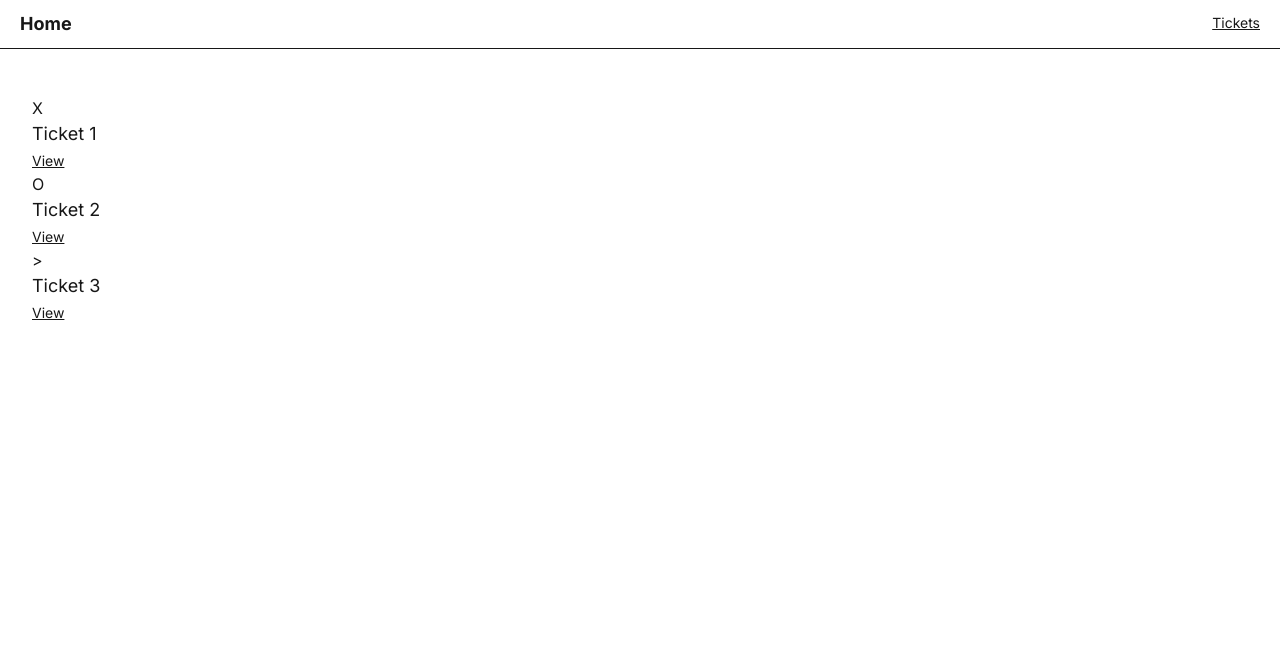
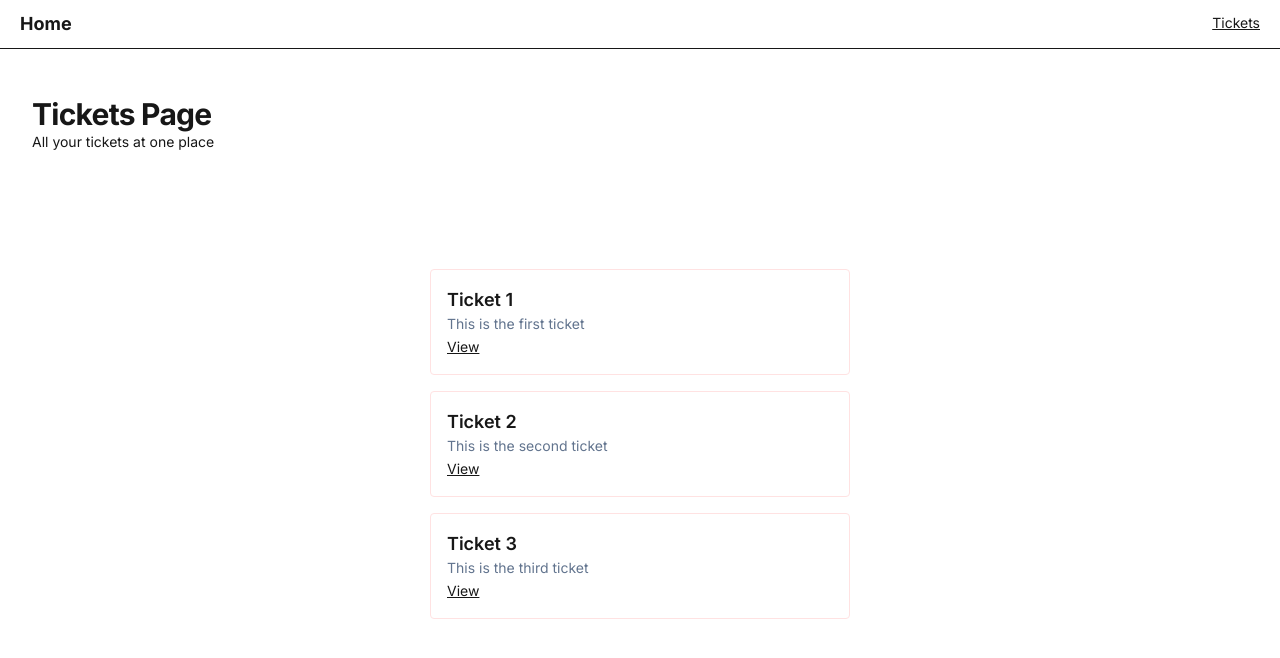
Before and after one commit to jorgekairiyama/the-road-to-next-app, a Next.js app: page /tickets in a window 1280 px wide. Shown: the top 658 px of the page. Built offline with nearby package versions, Linux system fonts and the light colour scheme.

Commit message:
41 Tailwind CSS in Next

```diff
--- a/src/app/page.tsx
+++ b/src/app/page.tsx
@@ -3,12 +3,17 @@
 
 const HomePage = () => {
   return (
-    < div >
-      <h2 className="text-lg">Home Page</h2>
+    < div className="flex-1 flex flex-col gap-y-8">
+      <div>
+        <h2 className="text-3xl font-bold tracking-tight">Home Page</h2>
+        <p className="text-sm text-muted-foreground">Your home place to start</p>
+      </div>
 
-      <Link href={ticketsPath()} className="underline">
-        Go to Tickets
-      </Link>
+      <div className="flex-1 flex flex-col items-center">
+        <Link href={ticketsPath()} className="underline">
+          Go to Tickets
+        </Link>
+      </div>
     </div >
   );
 };
--- a/src/app/tickets/page.tsx
+++ b/src/app/tickets/page.tsx
@@ -2,19 +2,23 @@
 import { initialTickets } from "@/src/data";
 import { ticketPath } from "@/src/paths";
 
-const TICKET_ICONS = {
-    OPEN: "O",
-    DONE: "X",
-    IN_PROGRESS: ">",
-};
 
 const TicketsPage = () => {
     return (
+        < div className="flex-1 flex flex-col gap-y-8">
+            < div className="flex-1 flex flex-col gap-y-8">
                 <div>
+                    <h2 className="text-3xl font-bold tracking-tight">Tickets Page</h2>
+                    <p className="text-sm text-muted-foreground">
+                        All your tickets at one place
+                    </p>
+                </div>
+            </div>
+            <div className="flex-1 flex flex-col items-center gap-y-4">
                 {initialTickets.map((ticket) => (
-                <div key={ticket.id}>
-                    <div>{TICKET_ICONS[ticket.status]}</div>
-                    <h2 className="text-lg">{ticket.title}</h2>
+                    <div key={ticket.id} className="w-full max-w-[420px] p-4 border border-red-100 rounded">
+                        <h3 className="text-lg font-semibold truncate">{ticket.title}</h3>
+                        <p className="text-sm text-slate-500 truncate">{ticket.content}</p>
 
                         <Link href={ticketPath(ticket.id)} className="text-sm underline">
                             View
@@ -22,6 +26,7 @@
                     </div>
                 ))}
             </div>
+        </div>
     );
 };
 
```
Lines whose indentation alone changed are shown as unchanged.
